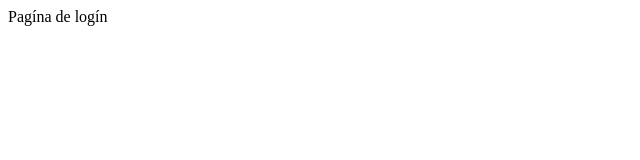
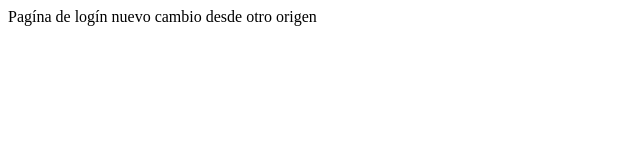
Before and after one commit to cristiannull/repoprueba, a plain HTML site: page login.html in a window 1280 px wide. Shown: the whole page, without its empty margins (0-640 px from the left). Drawn offline with Linux system fonts and the light colour scheme.

Commit message:
Update login.html
nuevo cambio en otro origen

```diff
--- a/login.html
+++ b/login.html
@@ -7,5 +7,6 @@
 </head>
 <body>
     Pagína de logín
+    nuevo cambio desde otro origen
 </body>
 </html>
```
